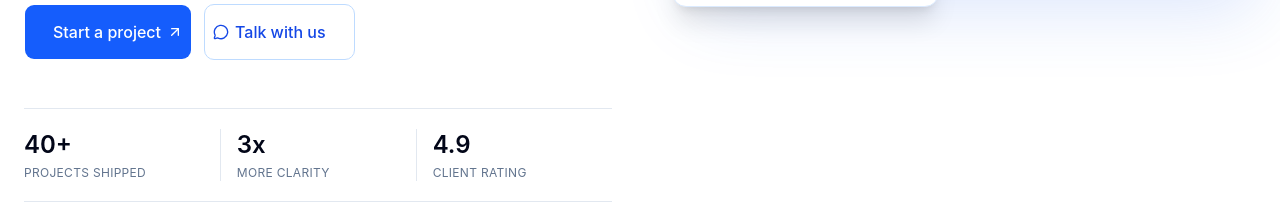
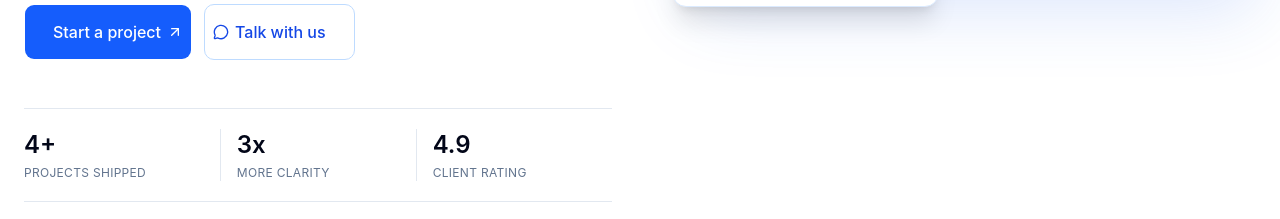
Before and after one commit to mishael-codes/shael-systems, a React (Vite) app: page / in a window 1280 px wide. Shown: the part 820-1039 px from the top of the page. Built offline with nearby package versions, Linux system fonts and the light colour scheme; no server answers.

Commit message:
Fix: improve seo

```diff
--- a/index.html
+++ b/index.html
@@ -3,7 +3,7 @@
   <head>
     <meta charset="UTF-8" />
     <meta name="author" content="Mishael Enyi" />
-    <meta name="keywords" content="Shael Systems, web development agency, ecommerce websites, SaaS dashboards, booking websites, custom web applications, digital products, Nigeria, Mishael, United States, USA, UK" />
+    <meta name="keywords" content="Shael Systems, web development agency, ecommerce websites, SaaS dashboards, booking websites, landing pages,website custom web applications, digital products, Nigeria, Mishael, United States, USA, UK" />
     <meta name="description" content="Shael Systems builds clear, credible digital products including ecommerce sites, SaaS dashboards, booking platforms, and custom web applications for growing businesses." />
     <meta name="theme-color" content="#2563eb" />
     <link rel="canonical" href="https://shaelsystems.com/" />
--- a/src/components/Hero.tsx
+++ b/src/components/Hero.tsx
@@ -17,7 +17,7 @@ export function Hero() {
             <Button size="lg" variant="outline" className="h-14 rounded-lg border-blue-200 px-7 text-base text-blue-700 hover:bg-blue-50" onClick={handleWhatsApp}><MessageCircle data-icon="inline-start" /> Talk with us</Button>
           </div>
           <div className="mt-12 grid grid-cols-3 border-y border-slate-200 py-5 text-left">
-            <div><p className="text-2xl font-semibold text-slate-950">40+</p><p className="mt-1 text-xs uppercase tracking-wide text-slate-500">Projects shipped</p></div>
+            <div><p className="text-2xl font-semibold text-slate-950">4+</p><p className="mt-1 text-xs uppercase tracking-wide text-slate-500">Projects shipped</p></div>
             <div className="border-l border-slate-200 pl-4"><p className="text-2xl font-semibold text-slate-950">3x</p><p className="mt-1 text-xs uppercase tracking-wide text-slate-500">More clarity</p></div>
             <div className="border-l border-slate-200 pl-4"><p className="text-2xl font-semibold text-slate-950">4.9</p><p className="mt-1 text-xs uppercase tracking-wide text-slate-500">Client rating</p></div>
           </div>
```
Also changed, not shown: public/llms.txt, public/robots.txt, 1 other file (tests, documents, lock files or other folders).
